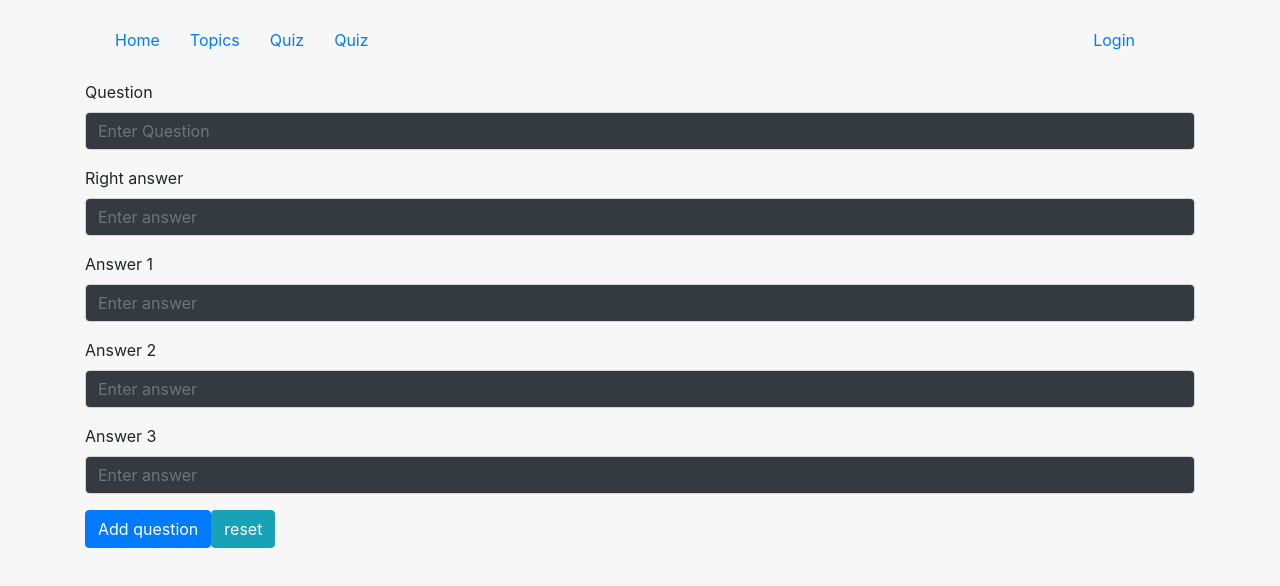
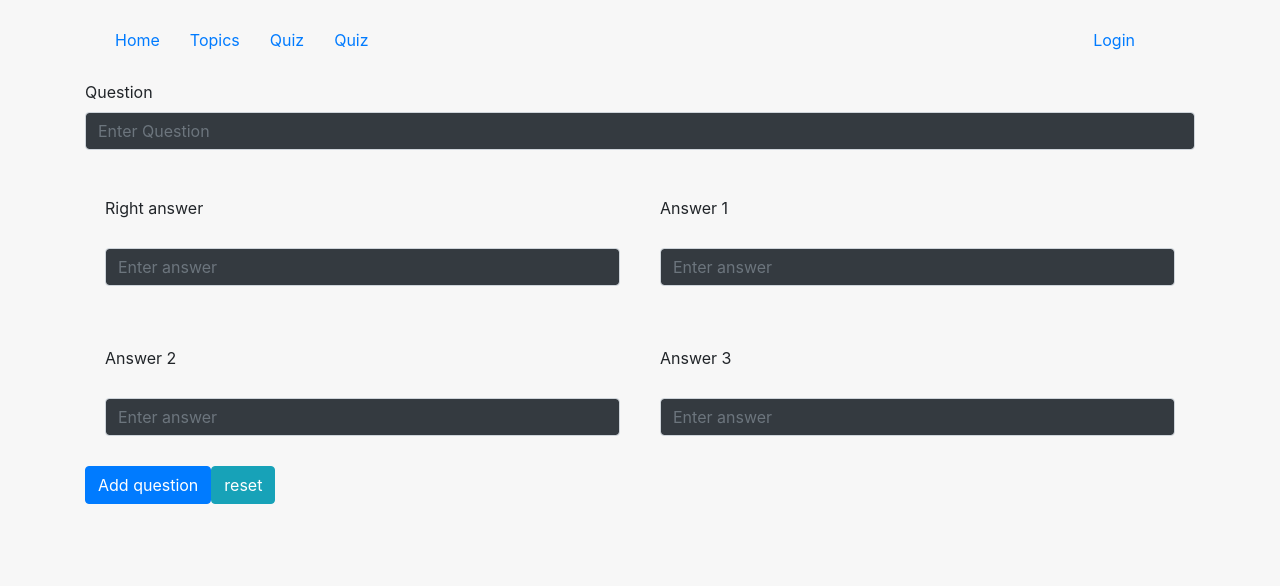
Before and after one commit to malu900/QuizlyClient, a React (Create React App) app: page /addquestion in a window 1280 px wide. Shown: the top 586 px of the page. Built offline with nearby package versions, Linux system fonts and the light colour scheme.

Commit message:
some small styling things

```diff
--- a/src/App/App.scss
+++ b/src/App/App.scss
@@ -30,6 +30,25 @@ body {
             }
         }
     }
+}
+
+#answers {
+    display: flex;
+    flex-wrap: wrap;
+    justify-content: space-around;
+}
+
+.form-group.answers {
+    flex-grow: 1;
+    width: 45%;
+    margin: 0;
+    height: 150px;
+    display: flex;
+    align-items: center;
+    margin: 0 auto;
+    flex-wrap: wrap;
+    text-align: center;
+    padding: 20px;
 }
 
 // #register {
--- a/src/Quiz/NewAnswers.js
+++ b/src/Quiz/NewAnswers.js
@@ -1,5 +1,6 @@
 import React, { Component } from "react";
 import Form from "react-bootstrap/Form";
+import "../App/App.scss";
 
 export class NewAnswers extends Component {
   constructor(props) {
@@ -27,8 +28,8 @@ export class NewAnswers extends Component {
 
   render() {
     return (
-      <div>
-        <Form.Group>
+      <div id="answers">
+        <Form.Group className="answers">
           <Form.Label>Right answer</Form.Label>
           <Form.Control
             required
@@ -41,7 +42,7 @@ export class NewAnswers extends Component {
             placeholder="Enter answer "
           />
         </Form.Group>
-        <Form.Group>
+        <Form.Group className="answers">
           <Form.Label>Answer 1</Form.Label>
           <Form.Control
             required
@@ -54,7 +55,7 @@ export class NewAnswers extends Component {
             placeholder="Enter answer "
           />
         </Form.Group>
-        <Form.Group>
+        <Form.Group className="answers">
           <Form.Label>Answer 2</Form.Label>
           <Form.Control
             required
@@ -67,7 +68,7 @@ export class NewAnswers extends Component {
             placeholder="Enter answer "
           />
         </Form.Group>
-        <Form.Group>
+        <Form.Group className="answers">
           <Form.Label>Answer 3</Form.Label>
           <Form.Control
             required
```
